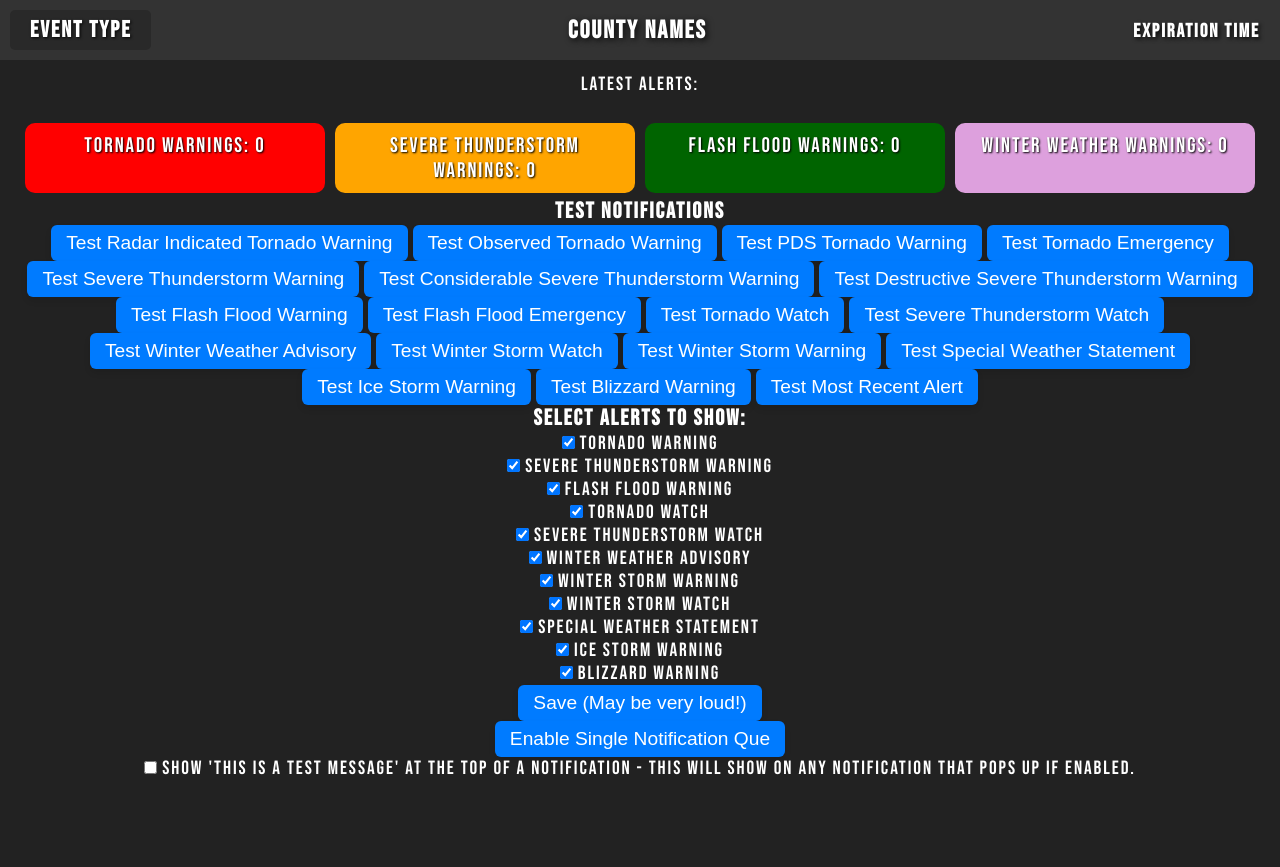
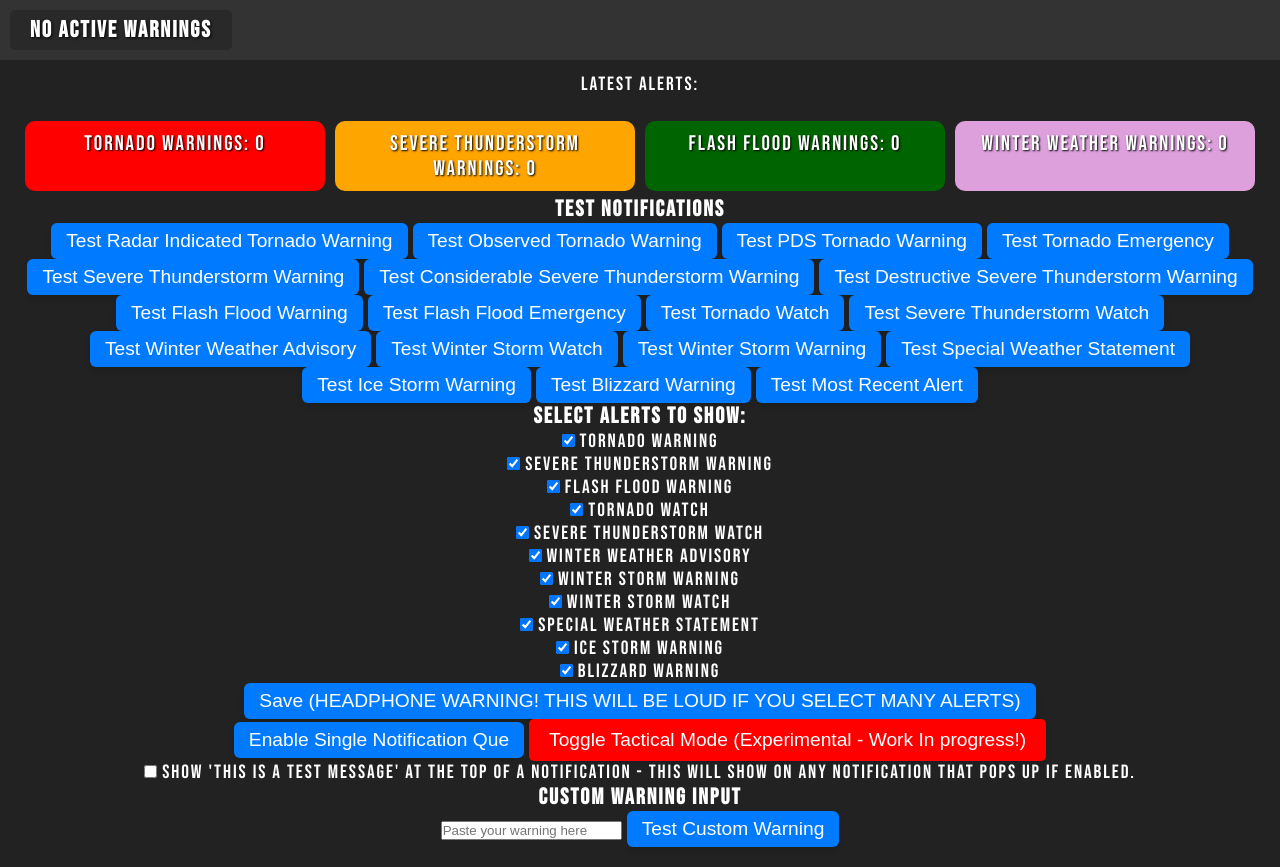
Before and after one commit to ryderm-wx/WarnerFeeds, a website: page index.html in a window 1280 px wide. Before the commit the page ends 800 px from the top, so only its background shows below. Drawn offline with Linux system fonts and the light colour scheme; no server answers.

Commit message:
Add files via upload

```diff
--- a/index.html
+++ b/index.html
@@ -62,12 +62,17 @@
             <label><input type="checkbox" value="Special Weather Statement" checked> Special Weather Statement</label><br>
             <label><input type="checkbox" value="Ice Storm Warning" checked> Ice Storm Warning</label><br>
             <label><input type="checkbox" value="Blizzard Warning" checked> Blizzard Warning</label><br>
-            <button id="saveButton">Save (May be very loud!)</button><br>
+            <button id="saveButton">Save (HEADPHONE WARNING! THIS WILL BE LOUD IF YOU SELECT MANY ALERTS)</button>
         </div>
         <div>
-            <button id="singleNotificationToggleButton">Enable Single Notification Que</button><br>
+            <button id="singleNotificationToggleButton">Enable Single Notification Que</button>
+            <button id="tacticalModeButton">Toggle Tactical Mode (Experimental - Work In progress!)</button><br>
             <label><input type="checkbox" id="testMessageCheckbox" unchecked> Show 'THIS IS A TEST MESSAGE' At the Top of a Notification - This Will Show on ANY Notification that pops up if enabled.</label><br>
             <div>
+                <h3>Custom Warning Input</h3>
+                <input type="text" id="customWarningInput" placeholder="Paste your warning here" />
+                <button id="testCustomWarningButton">Test Custom Warning</button>
+            </div>
 
         </div>
     <script src="script.js"></script>
--- a/script.js
+++ b/script.js
@@ -91,7 +91,7 @@ saveButton.addEventListener('click', () => {
 
 async function fetchWarnings() {
     try {
-        const response = await fetch('https://api.weather.gov/alerts/active?area=MI');
+        const response = await fetch('https://api.weather.gov/alerts/active');
         const data = await response.json();
         const warnings = data.features.filter(feature =>
             selectedAlerts.has(feature.properties.event) // Filter selected alerts
```
Also changed, not shown: server.js (added, +18 -0 lines).
